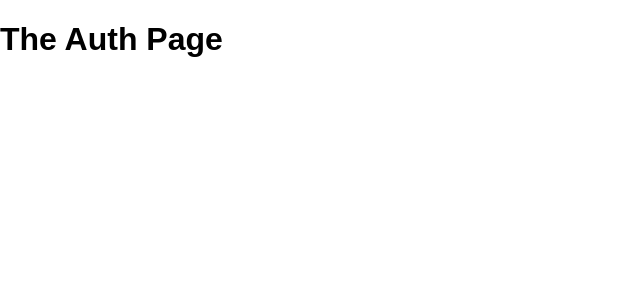
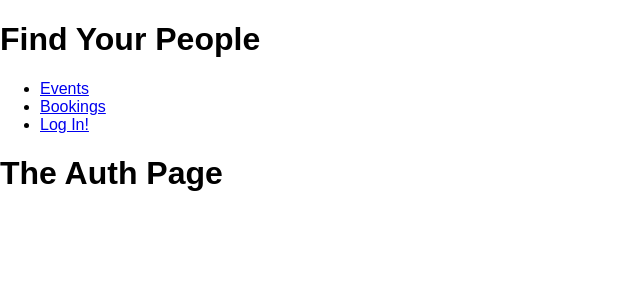
Before and after one commit to mcshakes/eventAdder-GraphQL, a React (Create React App) app in the folder client/: page /auth in a window 1280 px wide. Shown: the top 300 px of the page, without its empty margins (0-640 px from the left). Built offline with nearby package versions, Linux system fonts and the light colour scheme.

Commit message:
Added some BEM name convention, will stick to those styles. MainNav is functional component placed over all in the App JS

```diff
--- a/client/src/App.js
+++ b/client/src/App.js
@@ -5,11 +5,16 @@ import AuthPage from "./components/Auth";
 import BookingsPage from "./components/Bookings";
 import EventsPage from "./components/Events";
 
+import MainNavigation from "./components/navigation/MainNavigation";
+
 import './App.css';
 
 function App() {
   return (
     <BrowserRouter>
+      <MainNavigation />
+
+      <main>
         <Switch>
           <Redirect from="/" to="/auth" exact/>
           <Route path="/auth" component={ AuthPage } />
@@ -17,6 +22,8 @@ function App() {
           <Route path="/bookings" component={ BookingsPage } />
         </Switch>
 
+      </main>
+
     </BrowserRouter>
 
   );
--- /dev/null
+++ b/client/src/components/navigation/MainNavigation.js
@@ -0,0 +1,22 @@
+import React from "react";
+import { NavLink } from "react-router-dom";
+
+const mainNavigation = props => {
+	return (
+		<header>
+			<div className="main-navigation__logo">
+				<h1>Find Your People</h1>
+			</div>
+
+			<nav className="main-navigation__item">
+				<ul>
+					<li><NavLink to="/events">Events</NavLink></li>
+					<li><NavLink to="/bookings">Bookings</NavLink></li>
+					<li><NavLink to="/auth">Log In!</NavLink></li>
+				</ul>
+			</nav>
+		</header>
+	)
+}
+
+export default mainNavigation;
```
Lines whose indentation alone changed are shown as unchanged.
